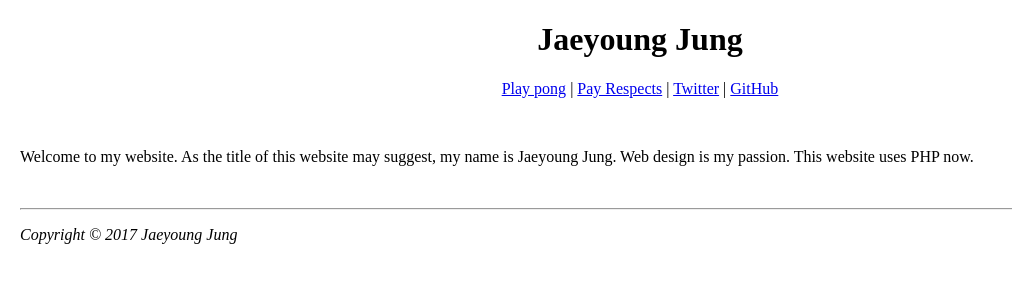
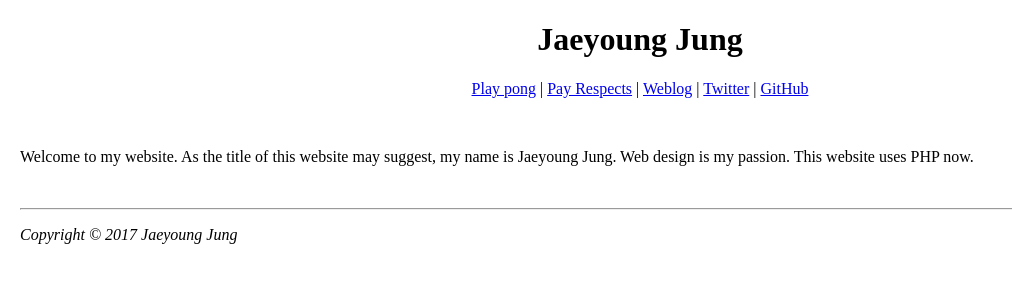
Before and after one commit to jaeyoung-jung/jaeyoung-jung.github.io, a PHP site: page / in a window 1280 px wide. Shown: the top 300 px of the page, without its empty margins (0-1012 px from the left). Run offline with PHP 8.4, Linux system fonts and the light colour scheme.

Commit message:
Add link to weblog

```diff
--- a/index.php
+++ b/index.php
@@ -11,6 +11,7 @@
 		<p>
 			<a href="pong/pong.html">Play pong</a> |
 			<a href="payrespects.html">Pay Respects</a> |
+			<a href="blog.php">Weblog</a> |
 			<a href="https://twitter.com/j43y0ung">Twitter</a> |
 			<a href="https://github.com/jaeyoung-jung">GitHub</a>
 		</p>
```
